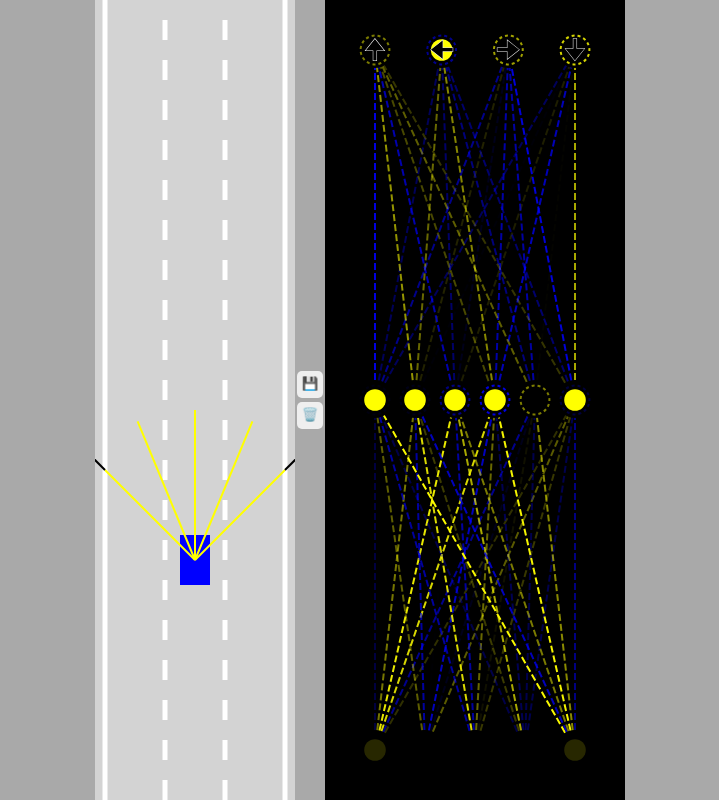
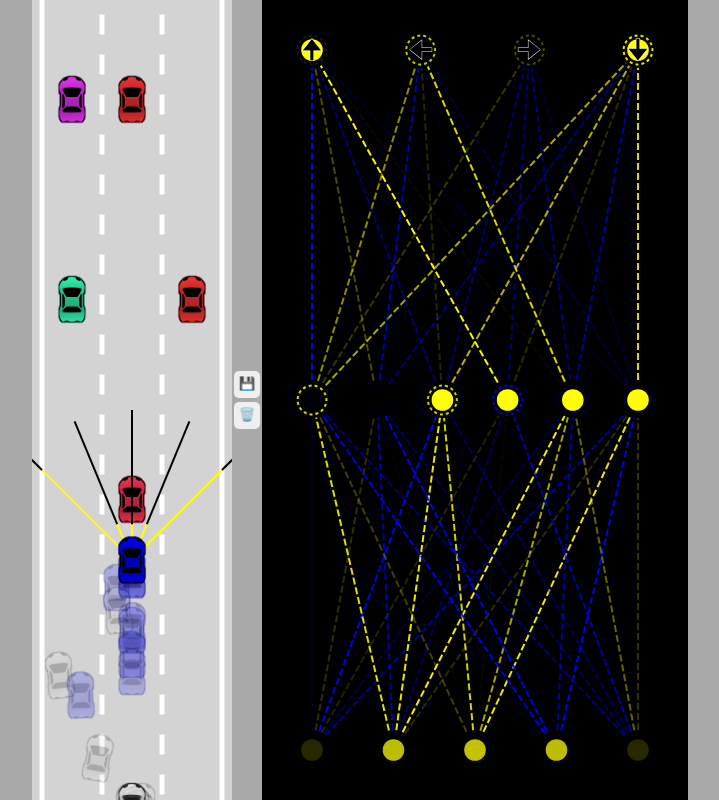
Before and after one commit to mibienpanjoe/Self-Driving-Car, a plain HTML site: page index.html in a window 1280 px wide. Shown: the whole page, without its empty margins (280-999 px from the left). Drawn offline with Linux system fonts and the light colour scheme.

```diff
--- a/car.js
+++ b/car.js
@@ -1,5 +1,5 @@
 class Car{
-    constructor(x,y,width,height,controlType,maxSpeed=3){
+    constructor(x,y,width,height,controlType,maxSpeed=3,color="blue"){
         this.x=x;
         this.y=y;
         this.width=width;
@@ -21,6 +21,23 @@ class Car{
             );
         }
         this.controls=new Controls(controlType);
+
+        this.img=new Image();
+        this.img.src="car.png"
+
+        this.mask=document.createElement("canvas");
+        this.mask.width=width;
+        this.mask.height=height;
+
+        const maskCtx=this.mask.getContext("2d");
+        this.img.onload=()=>{
+            maskCtx.fillStyle=color;
+            maskCtx.rect(0,0,this.width,this.height);
+            maskCtx.fill();
+
+            maskCtx.globalCompositeOperation="destination-atop";
+            maskCtx.drawImage(this.img,0,0,this.width,this.height);
+        }
     }
 
     update(roadBorders,traffic){
@@ -121,21 +138,28 @@ class Car{
         this.y-=Math.cos(this.angle)*this.speed;
     }
 
-    draw(ctx,color,drawSensor=false){
-        if(this.damaged){
-            ctx.fillStyle="gray";
-        }else{
-            ctx.fillStyle=color;
-        }
-        ctx.beginPath();
-        ctx.moveTo(this.polygon[0].x,this.polygon[0].y);
-        for(let i=1;i<this.polygon.length;i++){
-            ctx.lineTo(this.polygon[i].x,this.polygon[i].y);
-        }
-        ctx.fill();
-
+    draw(ctx,drawSensor=false){
         if(this.sensor && drawSensor){
             this.sensor.draw(ctx);
         }
+
+        ctx.save();
+        ctx.translate(this.x,this.y);
+        ctx.rotate(-this.angle);
+        if(!this.damaged){
+            ctx.drawImage(this.mask,
+                -this.width/2,
+                -this.height/2,
+                this.width,
+                this.height);
+            ctx.globalCompositeOperation="multiply";
+        }
+        ctx.drawImage(this.img,
+            -this.width/2,
+            -this.height/2,
+            this.width,
+            this.height);
+        ctx.restore();
+
     }
 }
--- a/main.js
+++ b/main.js
@@ -8,7 +8,7 @@ const networkCtx = networkCanvas.getContext("2d");
 
 const road=new Road(carCanvas.width/2,carCanvas.width*0.9);
 
-const N=1;
+const N=200;
 const cars=generateCars(N);
 let bestCar=cars[0];
 if(localStorage.getItem("bestBrain")){
@@ -22,13 +22,13 @@ if(localStorage.getItem("bestBrain")){
 }
 
 const traffic=[
-    new Car(road.getLaneCenter(1),-100,30,50,"DUMMY",2),
-    new Car(road.getLaneCenter(0),-300,30,50,"DUMMY",2),
-    new Car(road.getLaneCenter(2),-300,30,50,"DUMMY",2),
-    new Car(road.getLaneCenter(0),-500,30,50,"DUMMY",2),
-    new Car(road.getLaneCenter(1),-500,30,50,"DUMMY",2),
-    new Car(road.getLaneCenter(1),-700,30,50,"DUMMY",2),
-    new Car(road.getLaneCenter(2),-700,30,50,"DUMMY",2),
+    new Car(road.getLaneCenter(1),-100,30,50,"DUMMY",2,getRandomColor()),
+    new Car(road.getLaneCenter(0),-300,30,50,"DUMMY",2,getRandomColor()),
+    new Car(road.getLaneCenter(2),-300,30,50,"DUMMY",2,getRandomColor()),
+    new Car(road.getLaneCenter(0),-500,30,50,"DUMMY",2,getRandomColor()),
+    new Car(road.getLaneCenter(1),-500,30,50,"DUMMY",2,getRandomColor()),
+    new Car(road.getLaneCenter(1),-700,30,50,"DUMMY",2,getRandomColor()),
+    new Car(road.getLaneCenter(2),-700,30,50,"DUMMY",2,getRandomColor()),
 ];
 
 animate();
@@ -64,20 +64,21 @@ function animate(time){
 
     carCanvas.height=window.innerHeight;
     networkCanvas.height=window.innerHeight;
+    networkCanvas.width = window.innerWidth/3;
 
     carCtx.save();
     carCtx.translate(0,-bestCar.y+carCanvas.height*0.7);
 
     road.draw(carCtx);
     for(let i=0;i<traffic.length;i++){
-        traffic[i].draw(carCtx,"red");
+        traffic[i].draw(carCtx);
     }
     carCtx.globalAlpha=0.2;
     for(let i=0;i<cars.length;i++){
-        cars[i].draw(carCtx,"blue");
+        cars[i].draw(carCtx);
     }
     carCtx.globalAlpha=1;
-    bestCar.draw(carCtx,"blue",true);
+    bestCar.draw(carCtx,true);
 
     carCtx.restore();
 
--- a/styles.css
+++ b/styles.css
@@ -26,6 +26,8 @@ button:hover{
 #networkCanvas{
     background:black;
 }
+
 #carCanvas{
     background:lightgray;
+
 }
--- a/utils.js
+++ b/utils.js
@@ -46,3 +46,8 @@ function getRGBA(value){
     const B=value>0?0:255;
     return "rgba("+R+","+G+","+B+","+alpha+")";
 }
+
+function getRandomColor(){
+    const hue=290+Math.random()*260;
+    return "hsl("+hue+", 100%, 60%)";
+}
```
Also changed, not shown: car.png (added), preview.png (added), 1 other file.
